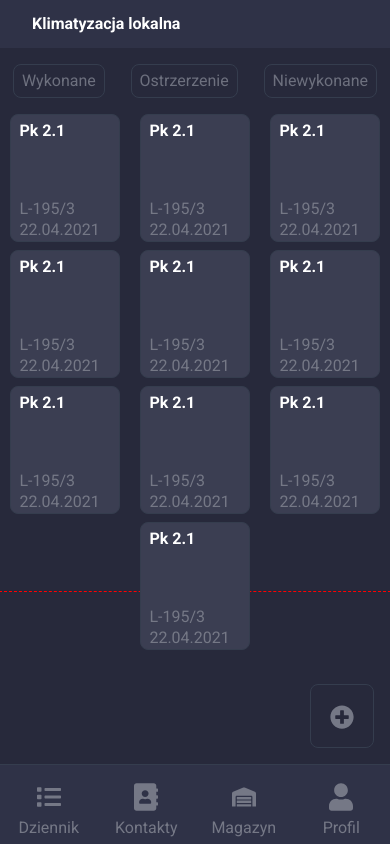
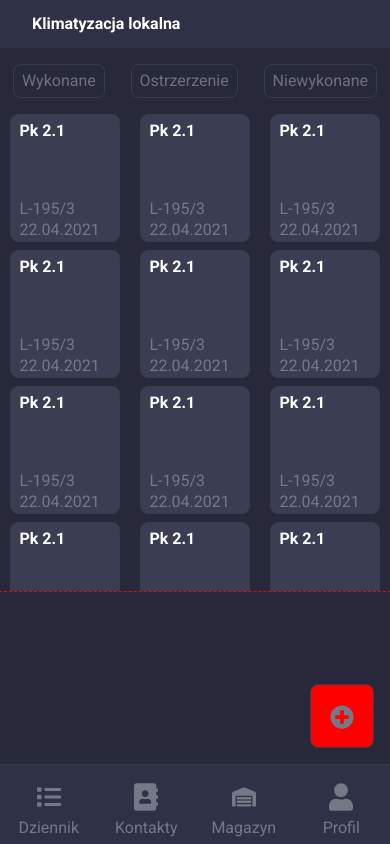
Before and after one commit to molinskidamian/k2, a plain HTML site: page index.html in a window 390 px wide. Drawn offline with Linux system fonts and the light colour scheme.

Commit message:
Added scrollbar for .mobile-air-condition-local-points-wrapper and set z-index: 1000 for .mobile-main-nav

```diff
--- a/index.html
+++ b/index.html
@@ -244,6 +244,46 @@
                     <p>22.04.2021</p>
                 </footer>
             </div>
+            <div class="mobile-air-condition-local-point point-red">
+                <h3>Pk 2.1</h3>
+
+                <footer>
+                    <p>L-195/3</p>
+                    <p>22.04.2021</p>
+                </footer>
+            </div>
+            <div class="mobile-air-condition-local-point red">
+                <h3>Pk 2.1</h3>
+
+                <footer>
+                    <p>L-195/3</p>
+                    <p>22.04.2021</p>
+                </footer>
+            </div>
+            <div class="mobile-air-condition-local-point red">
+                <h3>Pk 2.1</h3>
+
+                <footer>
+                    <p>L-195/3</p>
+                    <p>22.04.2021</p>
+                </footer>
+            </div>
+            <div class="mobile-air-condition-local-point red">
+                <h3>Pk 2.1</h3>
+
+                <footer>
+                    <p>L-195/3</p>
+                    <p>22.04.2021</p>
+                </footer>
+            </div>
+            <div class="mobile-air-condition-local-point red">
+                <h3>Pk 2.1</h3>
+
+                <footer>
+                    <p>L-195/3</p>
+                    <p>22.04.2021</p>
+                </footer>
+            </div>
         </section>
 
         <script
--- a/scss/mobile.scss
+++ b/scss/mobile.scss
@@ -1,3 +1,4 @@
+// $mobile-height: 8vh;
 $mobile-height: 5rem;
 $mobile-menu-icons-size: 1.5rem;
 $mobile-bg-first: #2f3247;
@@ -29,6 +30,7 @@ body {
 }
 
 .mobile-main-nav {
+    z-index: 10000;
     display: flex;
     background-color: $mobile-bg-first;
     position: fixed;
@@ -71,7 +73,7 @@ body {
             }
 
             &:last-child {
-                // background-color: red;
+                background-color: red;
                 position: fixed;
                 width: 4rem;
                 height: 4rem;
@@ -80,6 +82,7 @@ body {
                 right: 1rem;
                 border: $border;
                 border-radius: 0.5rem;
+                z-index: 1000;
             }
         }
     }
@@ -115,6 +118,7 @@ body {
     flex-wrap: wrap;
     justify-content: space-around;
     max-height: 70vh;
+    overflow: auto;
 
     header {
         color: $color-header;
```
Also changed, not shown: css/mobile.css.
